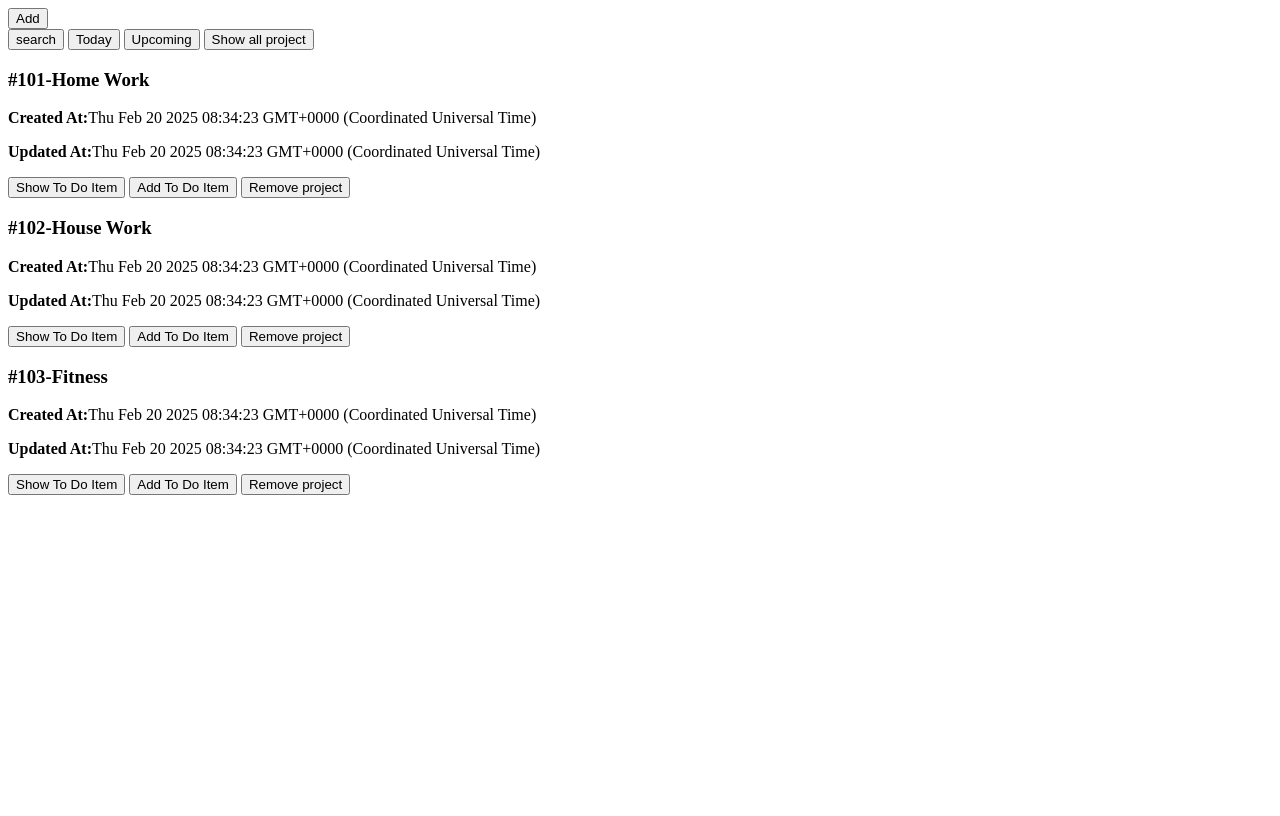
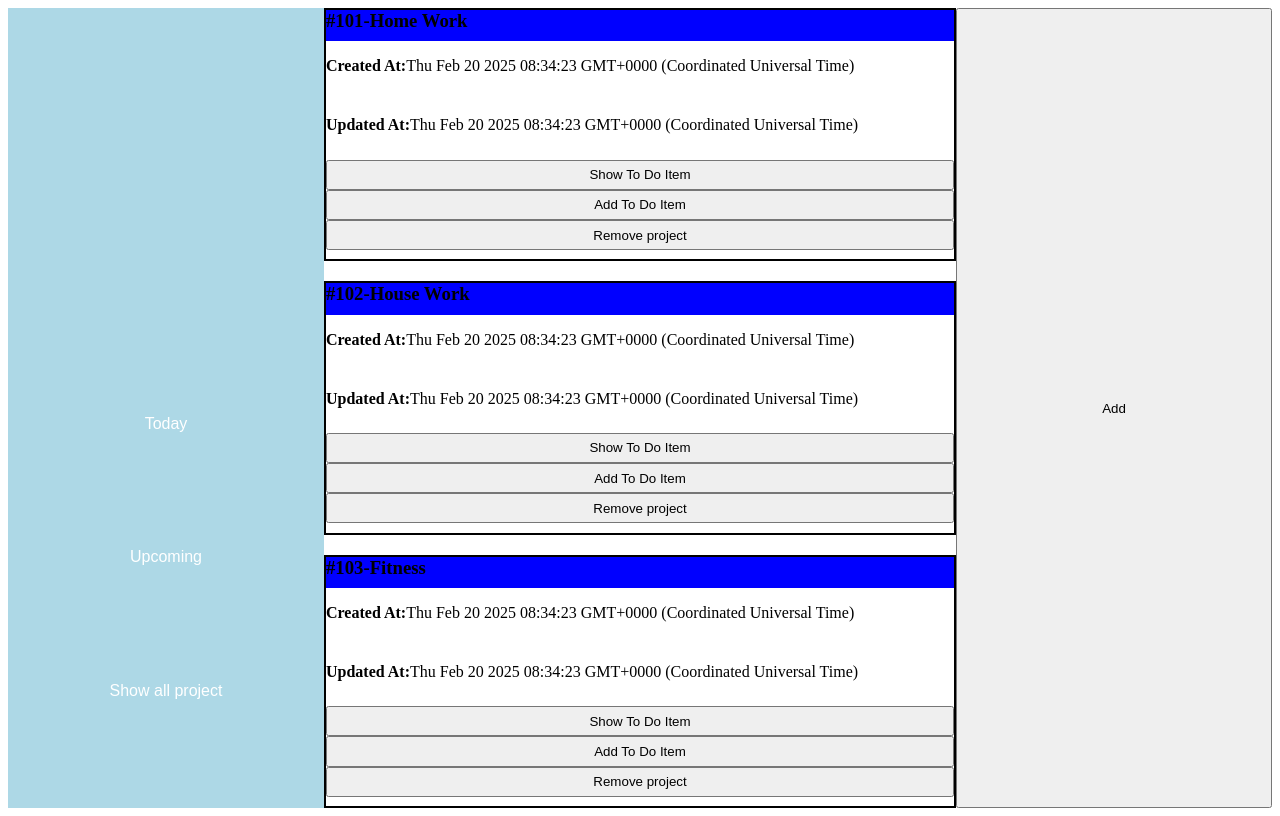
Before and after one commit to kon5271220000/To-do-list, a website built with webpack: page src/template.html in a window 1280 px wide. Built offline with nearby package versions, Linux system fonts and the light colour scheme.

Commit message:
add litle css

```diff
--- a/src/js/index.js
+++ b/src/js/index.js
@@ -1,7 +1,7 @@
 import { Project } from "./project";
 import { ToDoItem } from "./toDoItem";
 import { UIController } from "./uiController";
-
+import "../style.css"
 const initialProjects = [
     new Project(101, "Home Work", true),
     new Project(102, "House Work", true),
--- /dev/null
+++ b/src/style.css
@@ -0,0 +1,40 @@
+body {
+    display: grid;
+    grid-template-columns: 1fr 2fr 1fr;
+}
+
+.sidebar {
+    background-color: lightblue;
+    display: grid;
+    height: 100vh;
+    grid-template-rows: 1fr 1fr;
+}
+
+.sidebar-controller {
+    display: grid;
+}
+
+.sidebar-controller > button {
+    background-color: lightblue;
+    color: white;
+    border: 0 none;
+    height: 32px;
+    font-size: 16px;
+}
+
+.content {
+    display: grid;
+    gap: 20px;
+}
+
+.project-card {
+    display: grid;
+    border: 2px solid;
+
+}
+
+.project-card h3 {
+    background-color: blue;
+    margin: 0px;
+
+}
--- a/src/template.html
+++ b/src/template.html
@@ -6,19 +6,17 @@
     <title>Document</title>
 </head>
 <body>
-    <div id="container"></div>
-    <button id="add-project">Add</button>
     <div class="sidebar" id="sidebar">
         <div id="profile" class="profile">
 
         </div>
         <div id="sidebar-controller" class="sidebar-controller">
-            <button>search</button>
             <button>Today</button>
             <button>Upcoming</button>
             <button id="show_project">Show all project</button>
         </div>
     </div>
-    <div id="content"></div>
+    <div class="content" id="content"></div>
+    <button id="add-project">Add</button>
 </body>
 </html>
```
